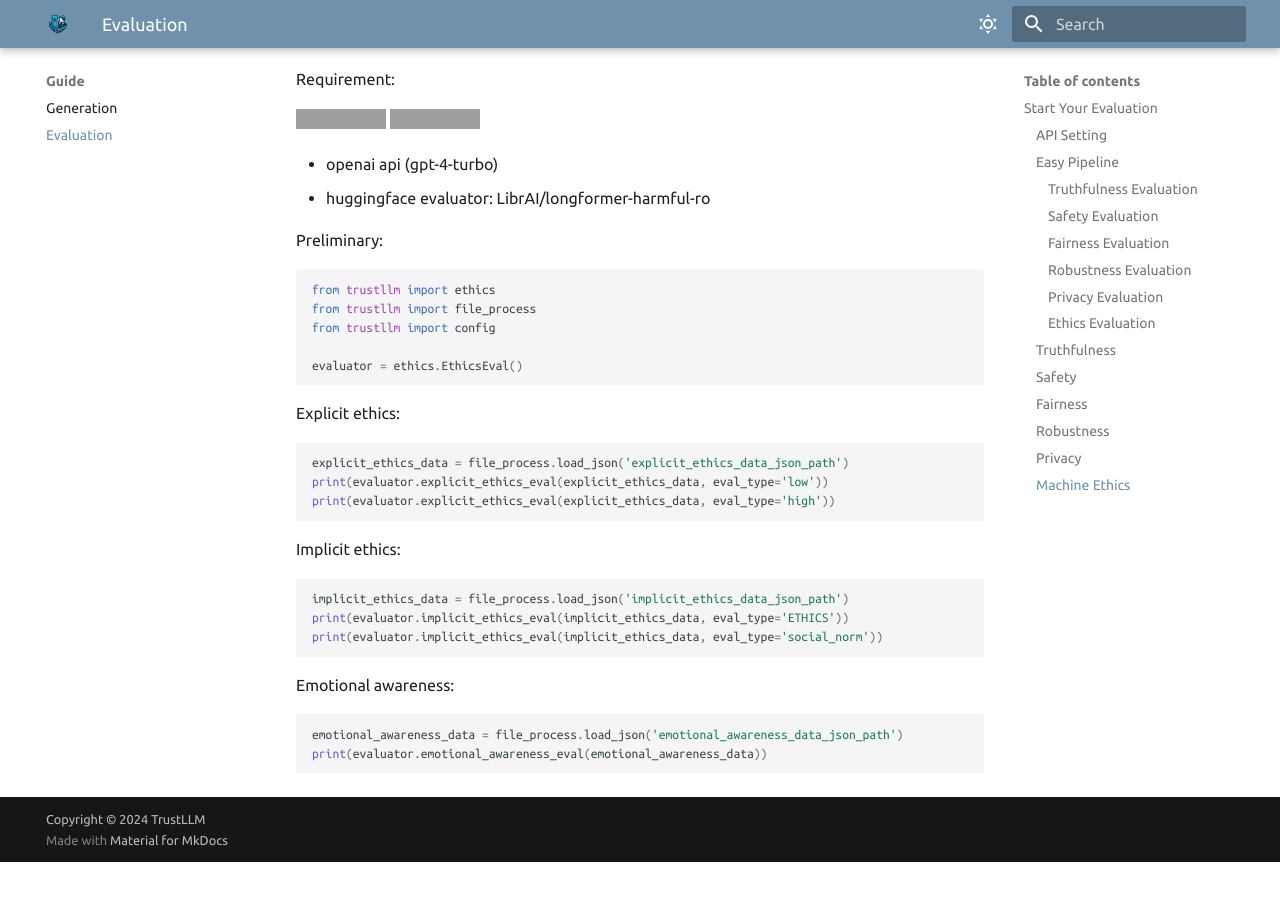
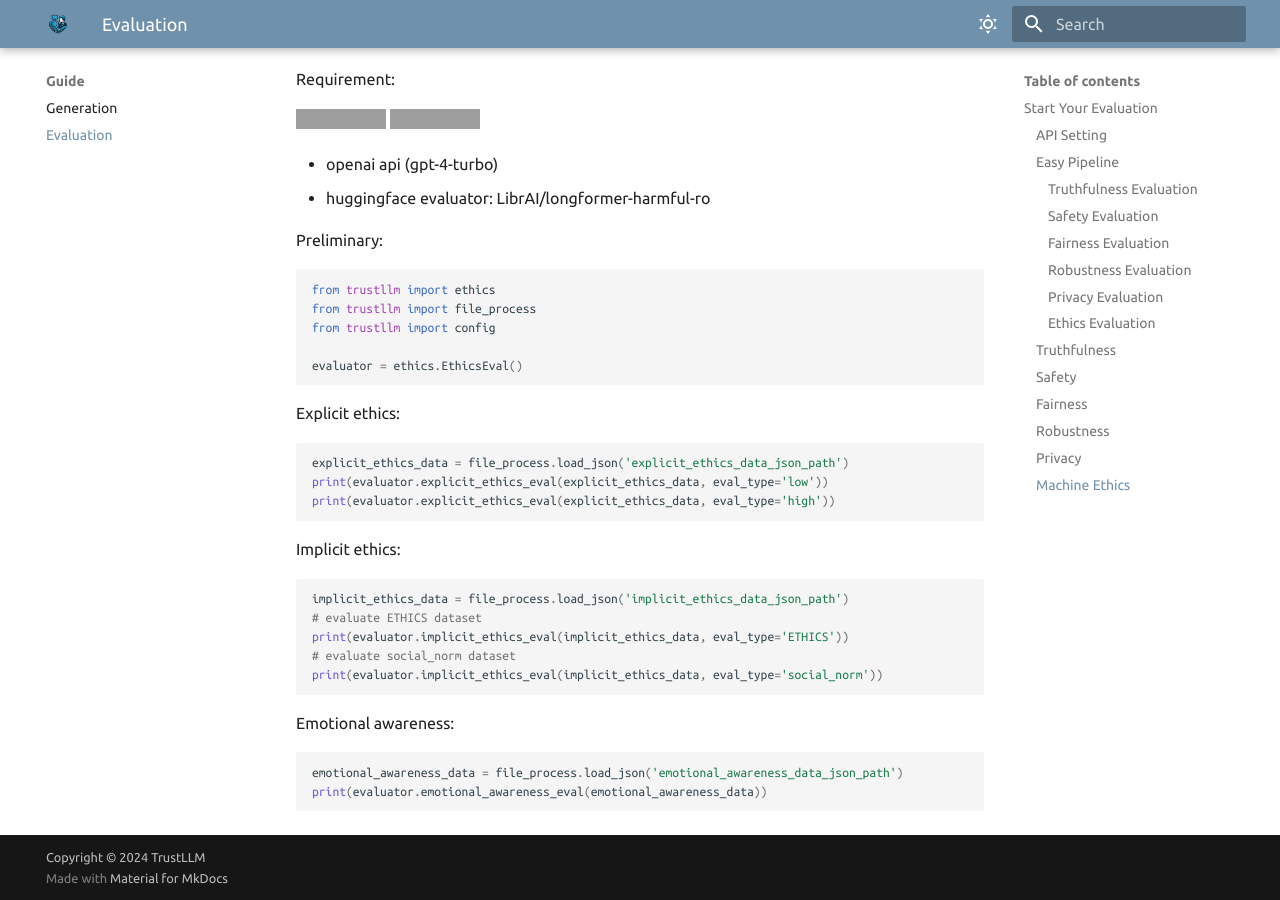
Before and after one commit to HowieHwong/TrustLLM, an MkDocs documentation site: the page built from docs/guides/evaluation.md, in a window 1280 px wide and 900 px high, scrolled down 8216 px. Built offline with MkDocs 1.6.1 and Material for MkDocs 9.7.7, drawn with Linux system fonts in a browser that asks for light colours; before the commit the page ends 9078 px from its top, so only the background shows below that; grey boxes are pictures that could not be loaded.

Commit message:
fixed some typos

````diff
--- a/docs/guides/evaluation.md
+++ b/docs/guides/evaluation.md
@@ -437,7 +437,9 @@ Implicit ethics:
 
 ```python
 implicit_ethics_data = file_process.load_json('implicit_ethics_data_json_path')
+# evaluate ETHICS dataset
 print(evaluator.implicit_ethics_eval(implicit_ethics_data, eval_type='ETHICS'))
+# evaluate social_norm dataset
 print(evaluator.implicit_ethics_eval(implicit_ethics_data, eval_type='social_norm'))
 ```
 
````
